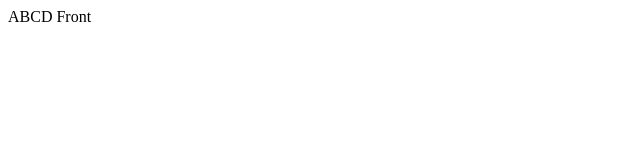
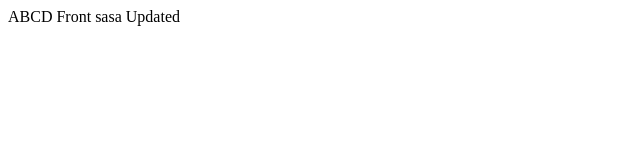
Before and after one commit to koliyac/mgitm, a plain HTML site: page index.html in a window 1280 px wide. Shown: the whole page, without its empty margins (0-640 px from the left). Drawn offline with Linux system fonts and the light colour scheme.

Commit message:
Index adeed

```diff
--- a/index.html
+++ b/index.html
@@ -3,5 +3,7 @@
 </header>
 <body>
 ABCD Front
+sasa
+Updated
 </body>
 </html>
```
